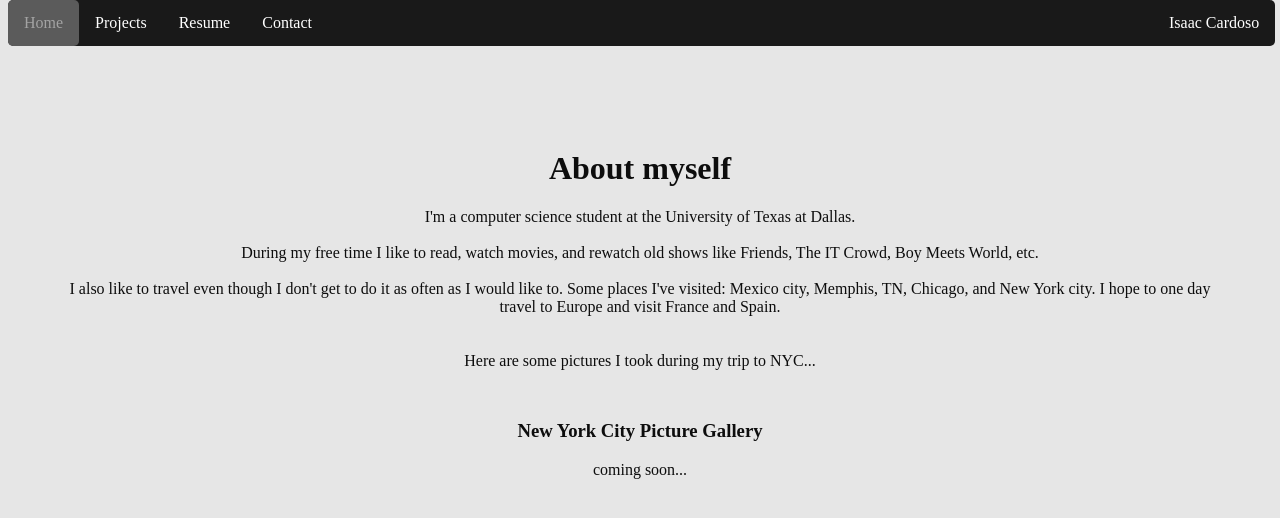
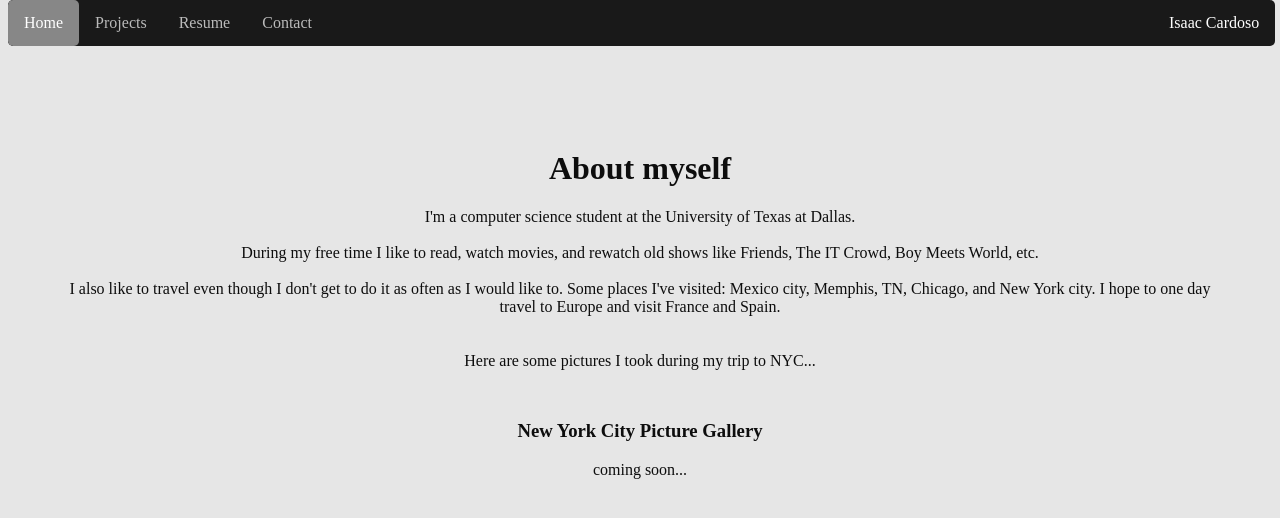
Before and after one commit to iscardoso/iscardoso.github.io, a plain HTML site: page index.html in a window 1280 px wide. In both pictures the pointer is over the link "Home". Drawn offline with Linux system fonts and the light colour scheme; a script that the page names is missing.

Commit message:
update opacity of navigation links

```diff
--- a/style.css
+++ b/style.css
@@ -40,6 +40,7 @@ ul.navbar li a {
     text-align: center;
     padding: 14px 16px;
     text-decoration: none;
+    opacity: 0.7;
 
     /* For transition on hover */
     -webkit-transition: opacity 1s;
@@ -50,13 +51,14 @@ ul.navbar li a {
 ul.navbar li a:hover{
     background-color: #878787;
     border-radius: 5px;
-    opacity: 0.6;
+    opacity: 1;
 
 }
 
 ul.navbar li a.active {
     background-color: #878787;
     border-radius: 5px;
+    opacity: 1;
 }
 
 /* Display in small screen */
```
